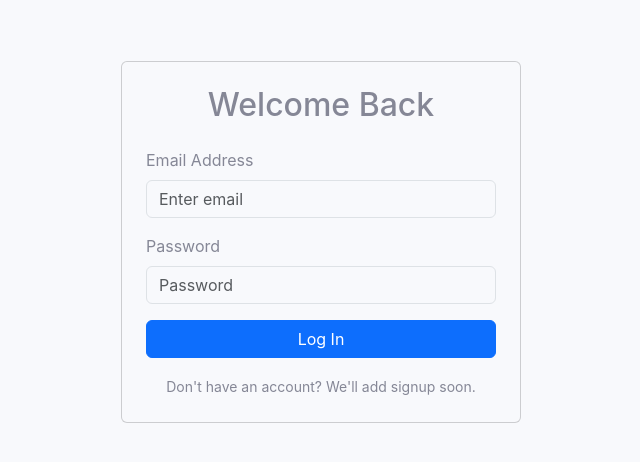
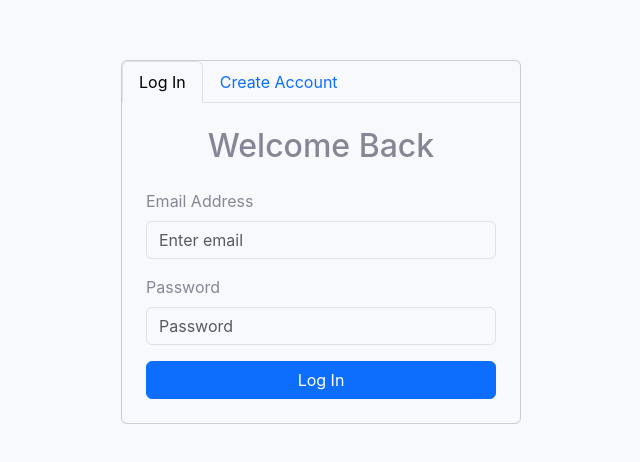
Before and after one commit to ttaguchi17/node-app-template, a React (Vite) app in the folder frontend/: page /login in a window 1280 px wide. Shown: the part 158-620 px from the top of the page, without its empty margins (319-959 px from the left). Built offline with nearby package versions, Linux system fonts and the light colour scheme.

Commit message:
feat: fixed the creating of the account

```diff
--- a/frontend/src/pages/LoginPage.jsx
+++ b/frontend/src/pages/LoginPage.jsx
@@ -1,61 +1,119 @@
 // src/pages/LoginPage.jsx
 import React, { useState } from 'react';
-import { useNavigate } from 'react-router-dom'; // Import hook for navigation
-import { Form, Button, Alert, Container, Card } from 'react-bootstrap';
+import { useNavigate } from 'react-router-dom';
+// 1. Import the Nav component from React-Bootstrap
+import { Form, Button, Alert, Container, Card, Nav } from 'react-bootstrap';
 
 function LoginPage() {
   // --- State ---
   const [email, setEmail] = useState('');
   const [password, setPassword] = useState('');
-  const [error, setError] = useState(''); // To store error messages
+  const [error, setError] = useState('');       // For error messages
+  const [message, setMessage] = useState('');     // For success messages
   const [isLoading, setIsLoading] = useState(false);
 
-  // 'useNavigate' is the React hook for redirecting the user
+  // 2. Add state to track which tab is active ('login' or 'signup')
+  const [activeTab, setActiveTab] = useState('login');
+
   const navigate = useNavigate();
 
-  // --- Handle Form Submission ---
-  const handleSubmit = async (event) => {
-    event.preventDefault(); // Prevent default form refresh
+  // --- Handle LOGIN Submission ---
+  const handleLogin = async (event) => {
+    event.preventDefault();
     setIsLoading(true);
     setError('');
+    setMessage('');
 
     try {
       const response = await fetch('http://localhost:3000/api/login', {
         method: 'POST',
-        headers: {
-          'Content-Type': 'application/json',
-        },
+        headers: { 'Content-Type': 'application/json' },
         body: JSON.stringify({ email, password }),
       });
-
       const data = await response.json();
-
       if (!response.ok) {
-        // If server responds with an error (400, 401, etc.)
         throw new Error(data.message || 'Login failed');
       }
 
-      // --- Success ---
-      // 1. Save the token to the browser's local storage
       localStorage.setItem('token', data.token);
-
-      // 2. Redirect to the dashboard page
-      navigate('/');
-
+      navigate('/'); // Redirect to dashboard
     } catch (err) {
-      // Show error message to the user
       setError(err.message);
     } finally {
       setIsLoading(false);
     }
   };
 
+  // 3. --- NEW FUNCTION: Handle SIGN UP Submission ---
+  const handleSignUp = async (event) => {
+    event.preventDefault();
+    setIsLoading(true);
+    setError('');
+    setMessage('');
+
+    try {
+      // Call the create-account endpoint
+      const response = await fetch('http://localhost:3000/api/create-account', {
+        method: 'POST',
+        headers: { 'Content-Type': 'application/json' },
+        body: JSON.stringify({ email, password }),
+      });
+
+      const data = await response.json();
+      if (!response.ok) {
+        // Handle errors (like "email already exists")
+        throw new Error(data.message || 'Sign-up failed');
+      }
+
+      // --- Success ---
+      // Show success message and switch to the login tab
+      setMessage('Account created successfully! Please log in.');
+      setActiveTab('login');
+      // Clear password field
+      setPassword('');
+
+    } catch (err) {
+      setError(err.message);
+    } finally {
+      setIsLoading(false);
+    }
+  };
+
+  // 4. Helper function to clear state when switching tabs
+  const switchTab = (tab) => {
+    setEmail('');
+    setPassword('');
+    setError('');
+    setMessage('');
+    setActiveTab(tab);
+  };
+
   return (
     <Container className="d-flex align-items-center justify-content-center" style={{ minHeight: '100vh' }}>
       <Card style={{ width: '100%', maxWidth: '400px' }}>
+
+        {/* 5. --- NEW: Tab Navigation --- */}
+        <Nav variant="tabs" defaultActiveKey="login" onSelect={(selectedKey) => switchTab(selectedKey)} activeKey={activeTab}>
+          <Nav.Item>
+            <Nav.Link eventKey="login">Log In</Nav.Link>
+          </Nav.Item>
+          <Nav.Item>
+            <Nav.Link eventKey="signup">Create Account</Nav.Link>
+          </Nav.Item>
+        </Nav>
+
+        {/* --- Form Area --- */}
         <Card.Body className="p-4">
+
+          {/* Display error or success messages */}
+          {error && <Alert variant="danger">{error}</Alert>}
+          {message && <Alert variant="success">{message}</Alert>}
+
+          {/* 6. --- NEW: Conditional Form Rendering --- */}
+          {activeTab === 'login' ? (
+            /* --- Login Form --- */
+            <Form onSubmit={handleLogin}>
               <h2 className="text-center mb-4">Welcome Back</h2>
-          <Form onSubmit={handleSubmit}>
               <Form.Group className="mb-3" controlId="loginEmail">
                 <Form.Label>Email Address</Form.Label>
                 <Form.Control
@@ -66,7 +124,6 @@ function LoginPage() {
                   required
                 />
               </Form.Group>
-
               <Form.Group className="mb-3" controlId="loginPassword">
                 <Form.Label>Password</Form.Label>
                 <Form.Control
@@ -77,23 +134,39 @@ function LoginPage() {
                   required
                 />
               </Form.Group>
-
-            {/* Display error messages if any */}
-            {error && (
-              <Alert variant="danger" className="mt-3">
-                {error}
-              </Alert>
-            )}
-
               <Button variant="primary" type="submit" className="w-100" disabled={isLoading}>
                 {isLoading ? 'Logging in...' : 'Log In'}
               </Button>
             </Form>
-
-          {/* We'll add the "Create Account" tab/link logic here later */}
-          <div className="text-center mt-3">
-            <small>Don't have an account? We'll add signup soon.</small>
-          </div>
+          ) : (
+            /* --- Sign Up Form --- */
+            <Form onSubmit={handleSignUp}>
+              <h2 className="text-center mb-4">Create Account</h2>
+              <Form.Group className="mb-3" controlId="signupEmail">
+                <Form.Label>Email Address</Form.Label>
+                <Form.Control
+                  type="email"
+                  placeholder="Enter email"
+                  value={email}
+                  onChange={(e) => setEmail(e.target.value)}
+                  required
+                />
+              </Form.Group>
+              <Form.Group className="mb-3" controlId="signupPassword">
+                <Form.Label>Password</Form.Label>
+                <Form.Control
+                  type="password"
+                  placeholder="Create password"
+                  value={password}
+                  onChange={(e) => setPassword(e.target.value)}
+                  required
+                />
+              </Form.Group>
+              <Button variant="success" type="submit" className="w-100" disabled={isLoading}>
+                {isLoading ? 'Creating Account...' : 'Sign Up'}
+              </Button>
+            </Form>
+          )}
         </Card.Body>
       </Card>
     </Container>
```
Lines whose indentation alone changed are shown as unchanged.
